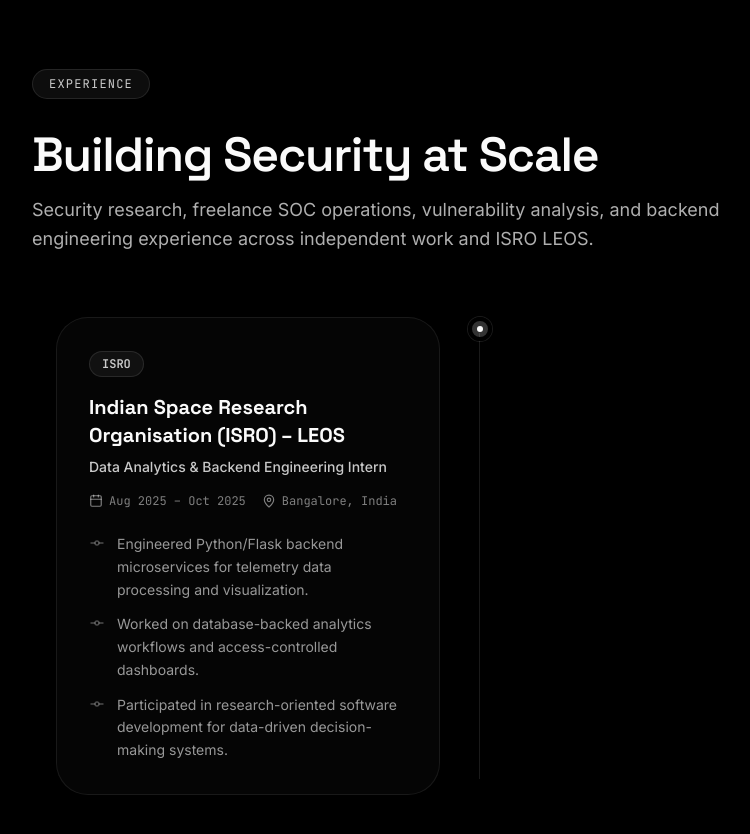
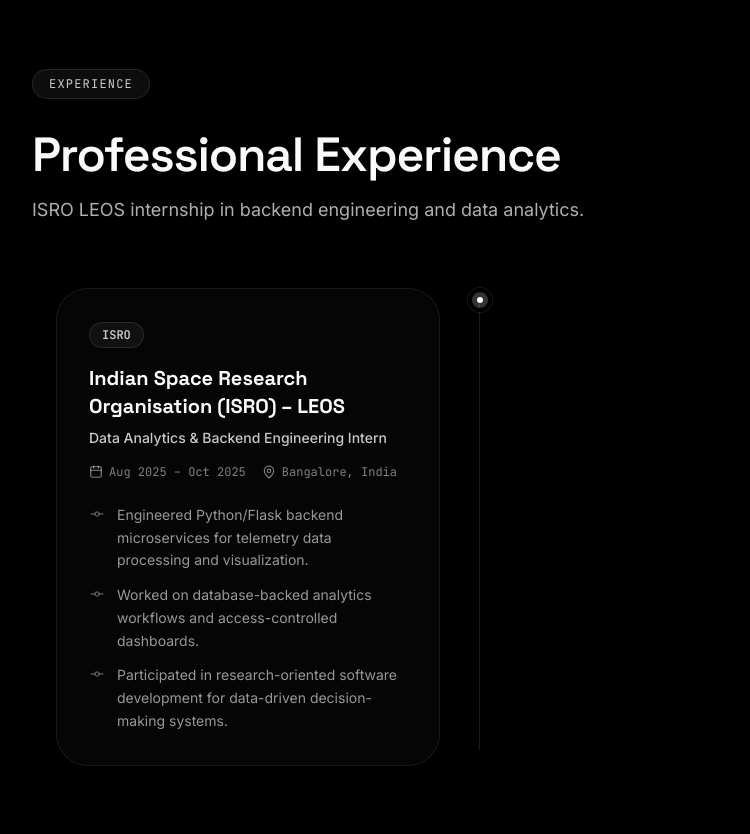
Before and after one commit to mithilkg10/MITHILKG-PORTFOLIO, a Next.js app: page / in a window 1280 px wide. Shown: the part 3860-4694 px from the top of the page, without its empty margins (160-910 px from the left). Built offline with nearby package versions, Linux system fonts and the light colour scheme; no server answers.

Commit message:
Present ISRO LEOS as primary professional experience

```diff
--- a/src/components/sections/Experience.tsx
+++ b/src/components/sections/Experience.tsx
@@ -41,8 +41,8 @@ export function Experience() {
       <div className="mx-auto max-w-4xl">
         <SectionHeader
           label="Experience"
-          title="Building Security at Scale"
-          description="Security research, freelance SOC operations, vulnerability analysis, and backend engineering experience across independent work and ISRO LEOS."
+          title="Professional Experience"
+          description="ISRO LEOS internship in backend engineering and data analytics."
         />
 
         <div className="relative">
```
